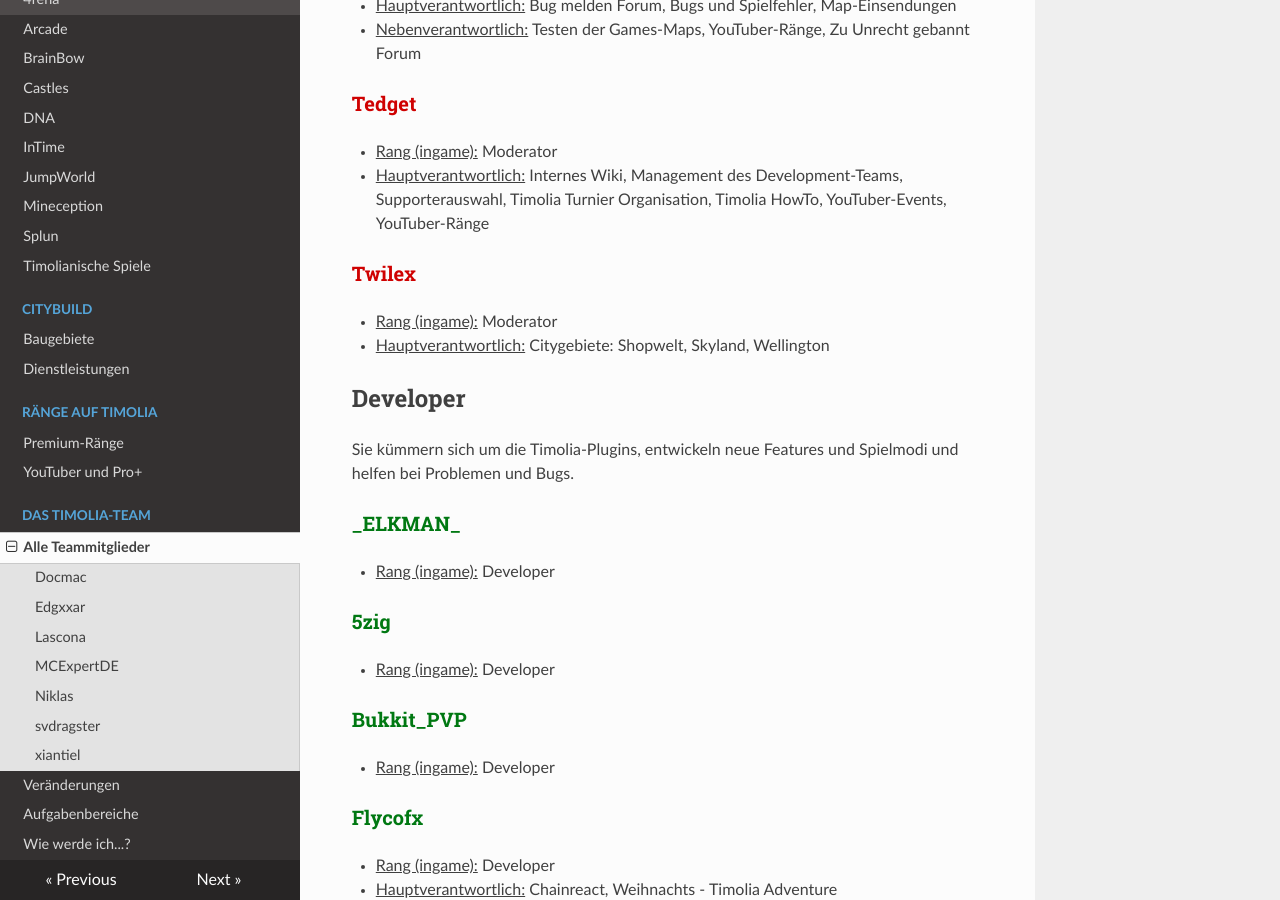
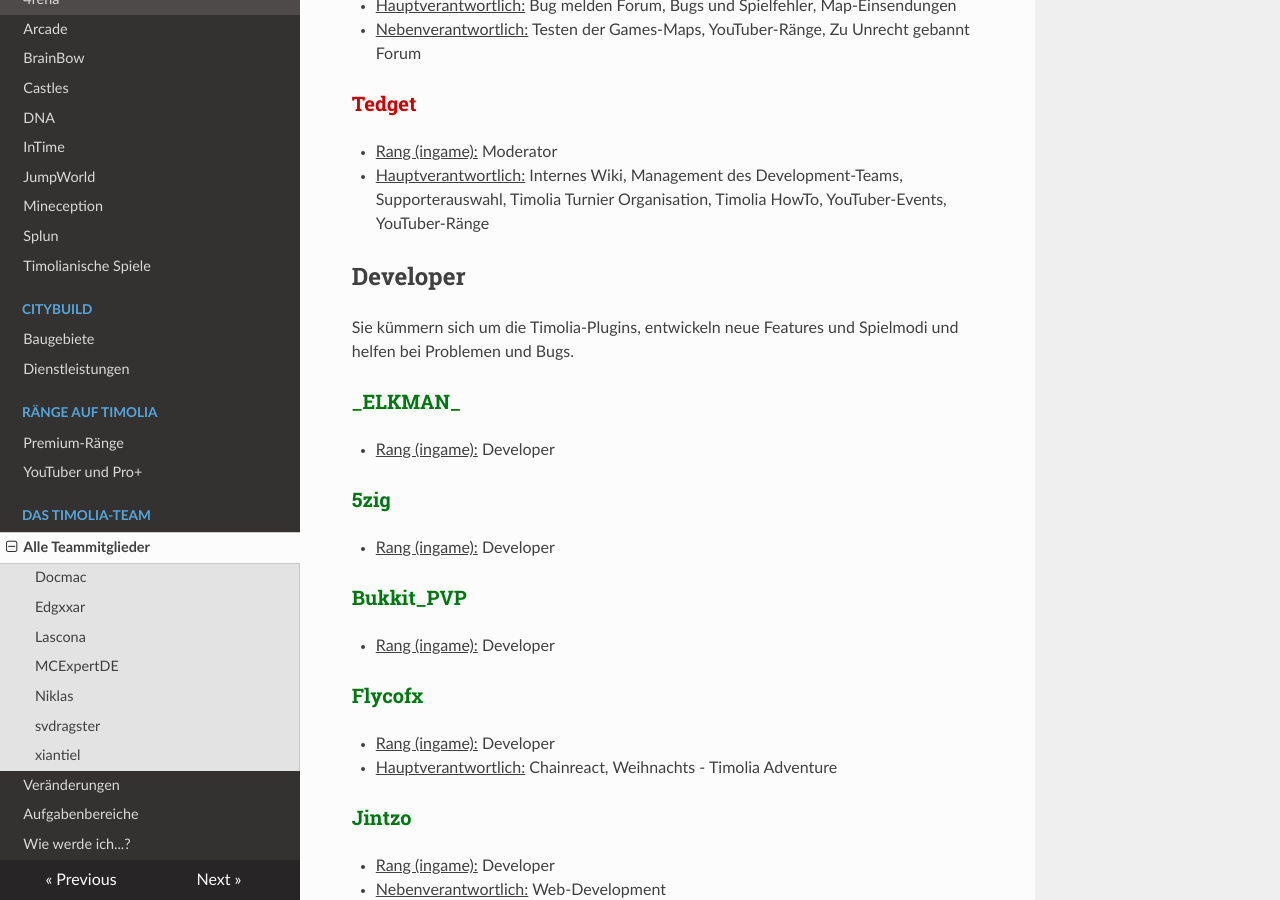
Before and after one commit to TimoliaDE/HowTo, an MkDocs documentation site: the page built from docs/team/members.md, in a window 1280 px wide and 900 px high, scrolled down 2355 px. Built offline with MkDocs 1.6.1, drawn with Linux system fonts in a browser that asks for light colours; nearby versions of some CDN libraries; old or Windows-style settings are respelled for this version of MkDocs.

Commit message:
Update members.md

```diff
--- a/docs/team/members.md
+++ b/docs/team/members.md
@@ -73,11 +73,6 @@ Moderatoren koordinieren einzelne Projekte oder Bereiche auf Timolia und sorgen
 ### <strong><span style="color:#CF0101">Tedget</span></strong>
 - <u>Rang (ingame):</u> Moderator
 - <u>Hauptverantwortlich:</u> Internes Wiki, Management des Development-Teams, Supporterauswahl, Timolia Turnier Organisation, Timolia HowTo, YouTuber-Events, YouTuber-Ränge
-
-### <strong><span style="color:#CF0101">Twilex</span></strong>
-- <u>Rang (ingame):</u> Moderator
-- <u>Hauptverantwortlich:</u> Citygebiete: Shopwelt, Skyland, Wellington
-
 
 ## Developer
 
```
